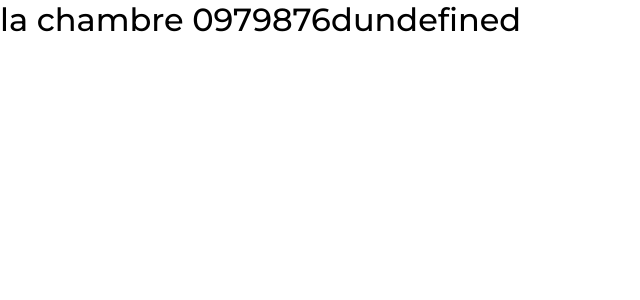
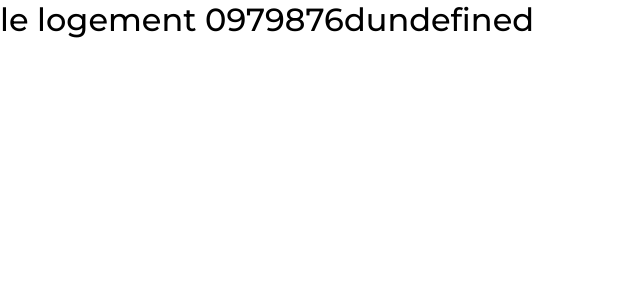
Before and after one commit to leen1515/kasa, a React (Create React App) app: page /logements/0979876d in a window 1280 px wide. Shown: the top 300 px of the page, without its empty margins (0-640 px from the left). Built offline with nearby package versions, Linux system fonts and the light colour scheme.

Commit message:
feat(style): rectification banniere + footer

```diff
--- a/src/components/banner/_banner.scss
+++ b/src/components/banner/_banner.scss
@@ -5,7 +5,7 @@
     position:relative;
     height:230px;
     box-sizing: border-box;
-    border-radius: 30px;
+    border-radius: 20px;
     overflow: hidden;
 
 }
--- a/src/components/footer/_footer.scss
+++ b/src/components/footer/_footer.scss
@@ -1,5 +1,5 @@
 .main-footer{
-    position: absolute;
+    position: relative;
     bottom:0;
     left:0;
 	height: 120px;
--- a/src/pages/logementdetail/LogementDetail.jsx
+++ b/src/pages/logementdetail/LogementDetail.jsx
@@ -10,7 +10,7 @@ function LogementDetail (props) {
   }, []);
 
   return <>
-        {'la chambre   ' + roomID + locationSelected}
+        {'le logement   ' + roomID + locationSelected}
        </>;
 }
 
```
